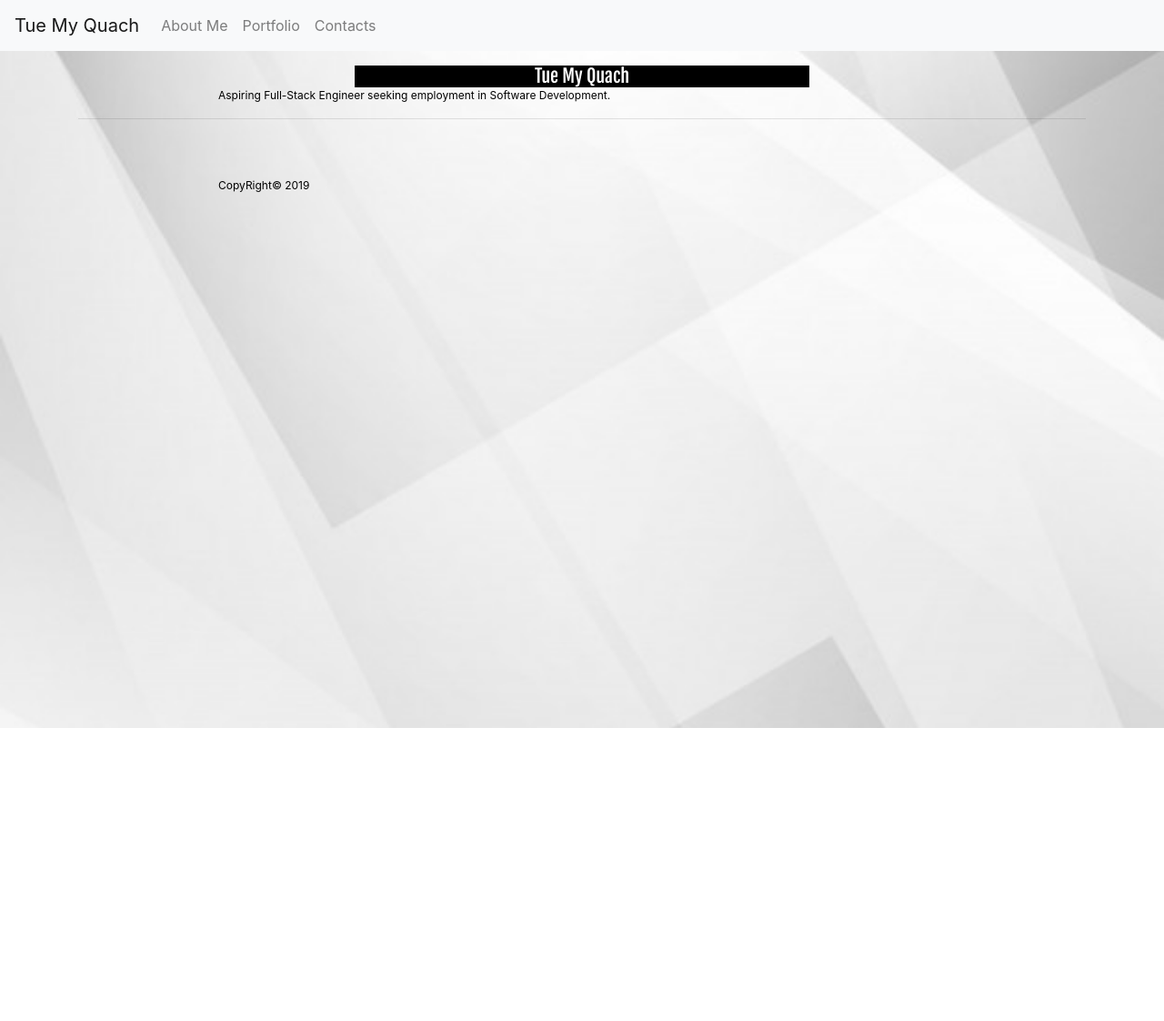
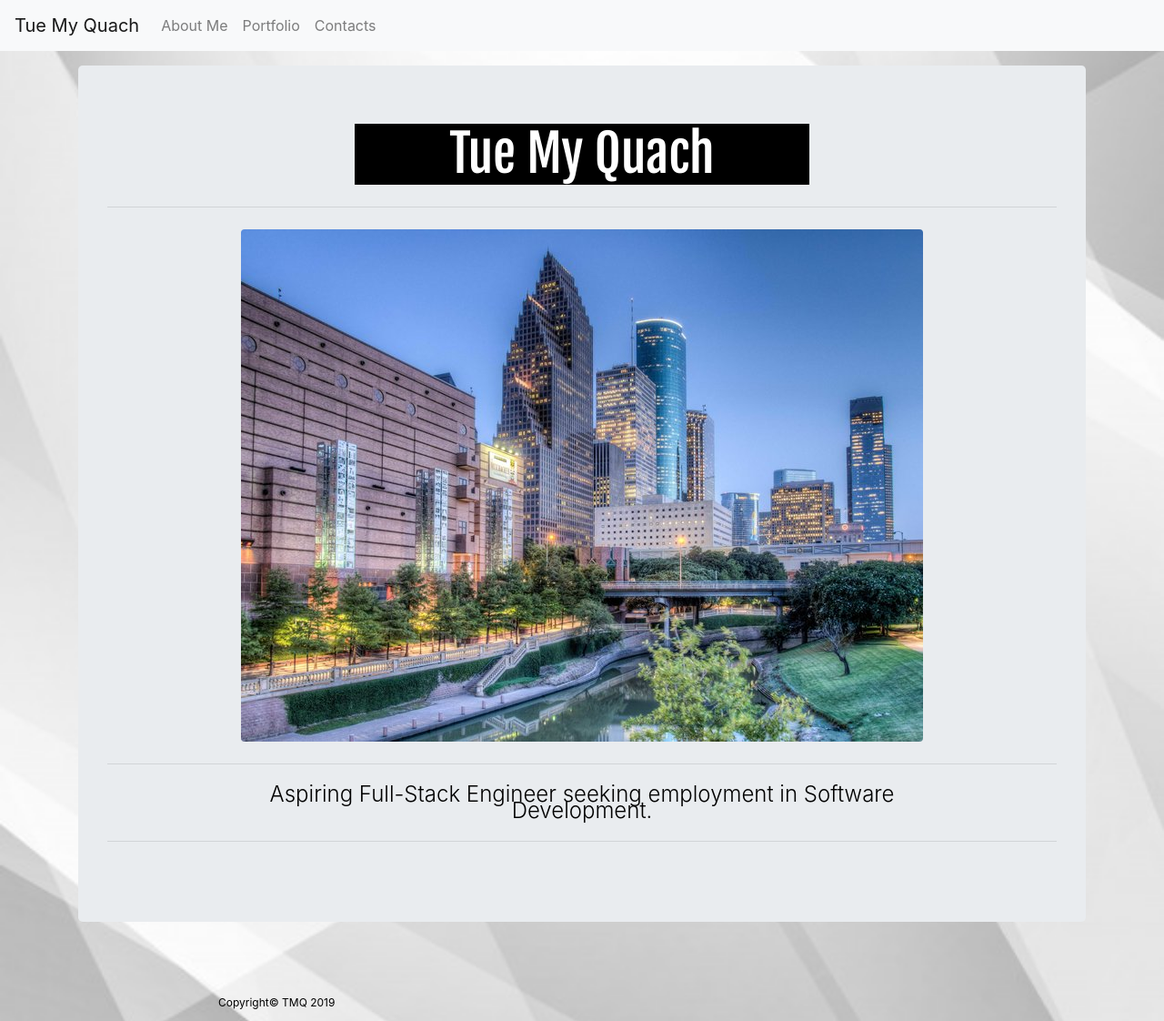
Before and after one commit to tuequach/BoostrapPortfolio, a plain HTML site: page index.html in a window 1280 px wide. Shown: the top 1122 px of the page at 91% size. Before the commit the page ends 800 px from the top, so only its background shows below. Drawn offline with nearby package versions, Linux system fonts and the light colour scheme.

Commit message:
adding in home page and spacing

```diff
--- a/assets/style.css
+++ b/assets/style.css
@@ -49,3 +49,8 @@ body {
   background-attachment: fixed;
   height: 100%;
 }
+
+.lead {
+  text-align: center;
+  font-size: 1.5rem;
+}
--- a/index.html
+++ b/index.html
@@ -30,24 +30,22 @@
 
 <body>
     <div class="container">
-          <div class="row rows">
-              <div class="col-sm">
-                  <h1>Tue My Quach</h1>
-                  <p class="landing-text">Aspiring Full-Stack Engineer seeking employment in Software Development.
-                  </p>
-                  <hr>
-              </div>
-          </div>
-          <div class="text-center">
+        <div class="jumbotron">
+            <h1 class="display-4">Tue My Quach</h1>
+            <hr class="my-4">
+            <img src="assets/images/houston.jpg" class="rounded mx-auto d-block" alt="...">
+            <hr class="my-4">
+            <p class="lead">Aspiring Full-Stack Engineer seeking employment in Software Development.</p>
+            <hr class="my-4">
           </div>
       </div>
-      </div>
+
 </body>
 
 
 <div class="navbar navbar-default navbar-fixed-bottom">
         <div class="container">
-          <p class="navbar-text pull-left">CopyRight© 2019
+          <p class="navbar-text pull-left">Copyright© TMQ 2019
           </p>
 
 
```
Also changed, not shown: about.html (+6 -20 lines), contact.html (+1 -1 lines), portfolio.html (+1 -1 lines), assets/images/houston.jpg (added).
